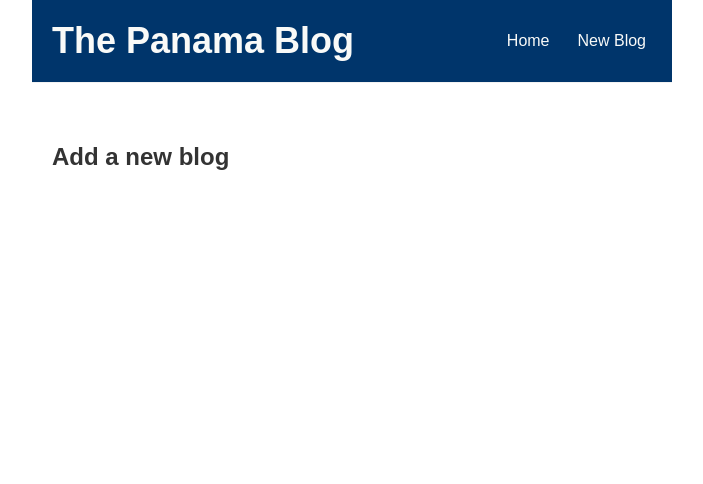
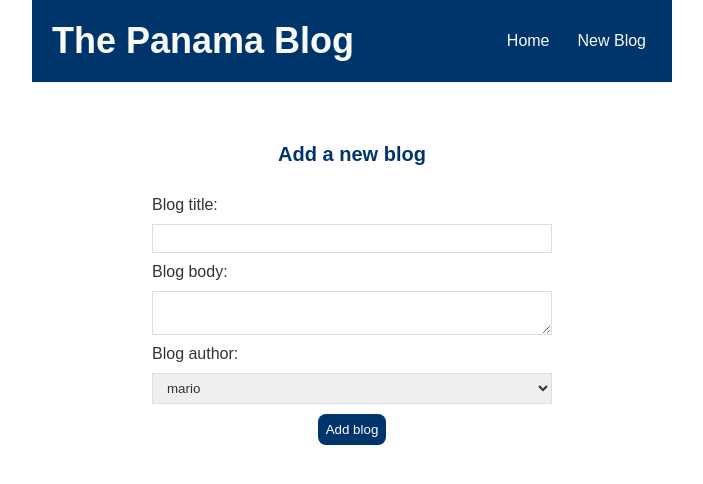
Before and after one commit to alexwebcoder/pick-up-panama-blog, a React (Create React App) app: page /create in a window 1280 px wide. Shown: the top 484 px of the page, without its empty margins (288-991 px from the left). Built offline with nearby package versions, Linux system fonts and the light colour scheme.

Commit message:
added two way data binding and submit event to form

```diff
--- a/src/Create.js
+++ b/src/Create.js
@@ -1,7 +1,50 @@
+import { useState } from "react";
+
 const Create = () => {
+    //two way data binding gives components in an app a way to share data. use two way binding to listen for events and update values simultaneously between parent and child components
+    //controlled inputs allow our code to take what the user types into a form and store it in state
+    //in this case a user will be able to send a post request and add it to our data
+
+    const [title, setTitle] = useState('');
+    const [body, setBody] = useState('');
+    const [author, setAuthor] = useState('mario');
+
+    const handleSubmit = (e) => {
+        //this prevents the page from refreshing
+      e.preventDefault();
+      //a blog object is created on submit
+      const blog = { title, body, author };
+
+      console.log(blog);
+    }
+
+
     return (
         <div className="create">
             <h2>Add a new blog</h2>
+            {/* assign a handler to the form */}
+            <form onSubmit={handleSubmit}>
+                <label>Blog title:</label>
+                <input type="text"
+                       required
+                       value={title}
+                       //e.target.value will update the value with whatever the user types into the input
+                       onChange={(e) => setTitle(e.target.value)}
+                />
+                 <label>Blog body:</label>
+                 <textarea  required value={body} onChange={(e) => setBody(e.target.value)}>
+
+                 </textarea>
+                 <label>Blog author:</label>
+                 <select
+                   value={author}
+                   onChange={(e)=> setAuthor(e.target.value)}
+                 >
+                    <option value="mario">mario</option>
+                    <option value="yoshi">yoshi</option>
+                 </select>
+                 <button>Add blog</button>
+            </form>
         </div>
     )
 }
--- a/src/index.css
+++ b/src/index.css
@@ -76,3 +76,35 @@
   border-radius: 8px;
   cursor: pointer;
 }
+
+/* create new blog form */
+.create {
+  max-width: 400px;
+  margin: 0 auto;
+  text-align: center;
+}
+.create label {
+  text-align: left;
+  display: block;
+}
+.create h2 {
+  font-size: 20px;
+  color: #00356B;
+  margin-bottom: 30px;
+}
+.create input, .create textarea, .create select {
+  width: 100%;
+  padding: 6px 10px;
+  margin: 10px 0;
+  border: 1px solid #ddd;
+  box-sizing: border-box;
+  display: block;
+}
+.create button {
+  background: #00356B;
+  color: #fff;
+  border: 0;
+  padding: 8px;
+  border-radius: 8px;
+  cursor: pointer;
+}
```
